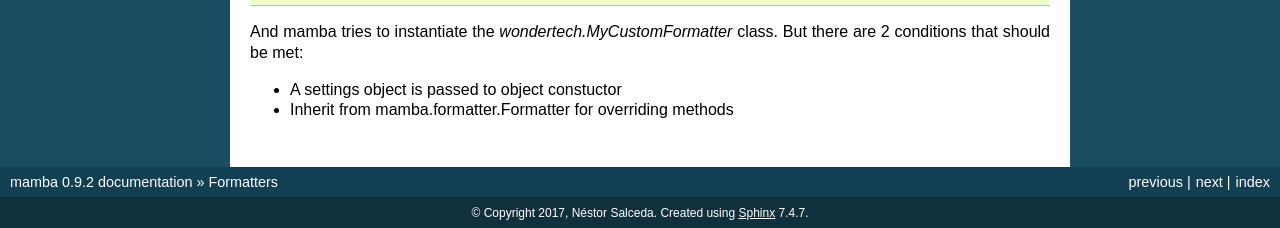
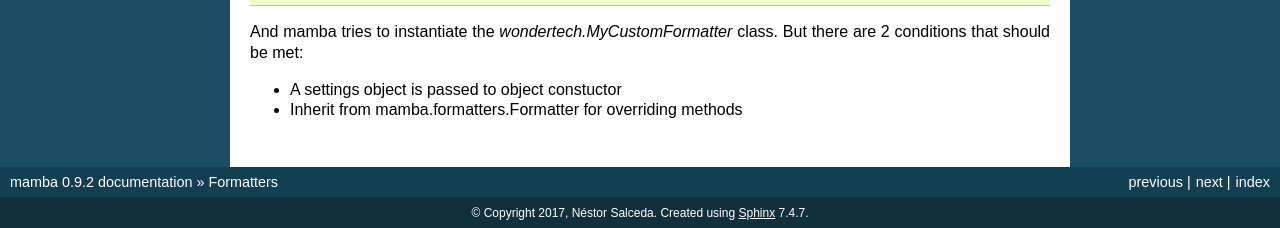
Before and after one commit to nestorsalceda/mamba, a Sphinx documentation site: the page built from docs/formatters.rst, in a window 1280 px wide. Shown: the part 669-897 px from the top of the page. Built offline with Sphinx 7.4.7, drawn with Linux system fonts in a browser that asks for light colours.

Commit message:
module and class path for custom formatter inheritance
took me 10 minutes to figure out why it doesn't work :)

```diff
--- a/docs/formatters.rst
+++ b/docs/formatters.rst
@@ -38,4 +38,4 @@ Mamba supports third party formatters. Imagine there is a new IDE or some specif
 And mamba tries to instantiate the *wondertech.MyCustomFormatter* class.  But there are 2 conditions that should be met:
 
 * A settings object is passed to object constuctor
-* Inherit from mamba.formatter.Formatter for overriding methods
+* Inherit from mamba.formatters.Formatter for overriding methods
```
